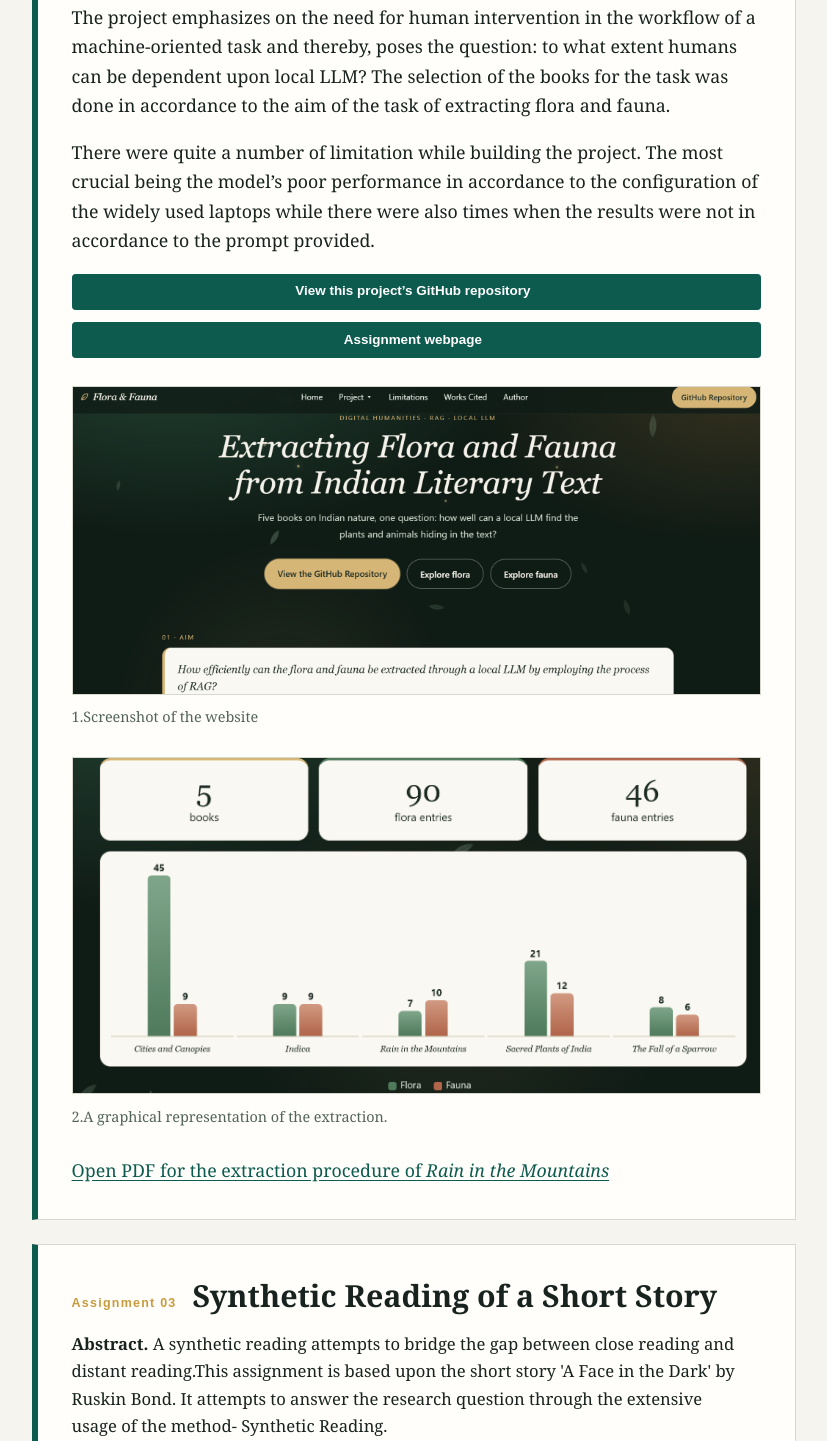
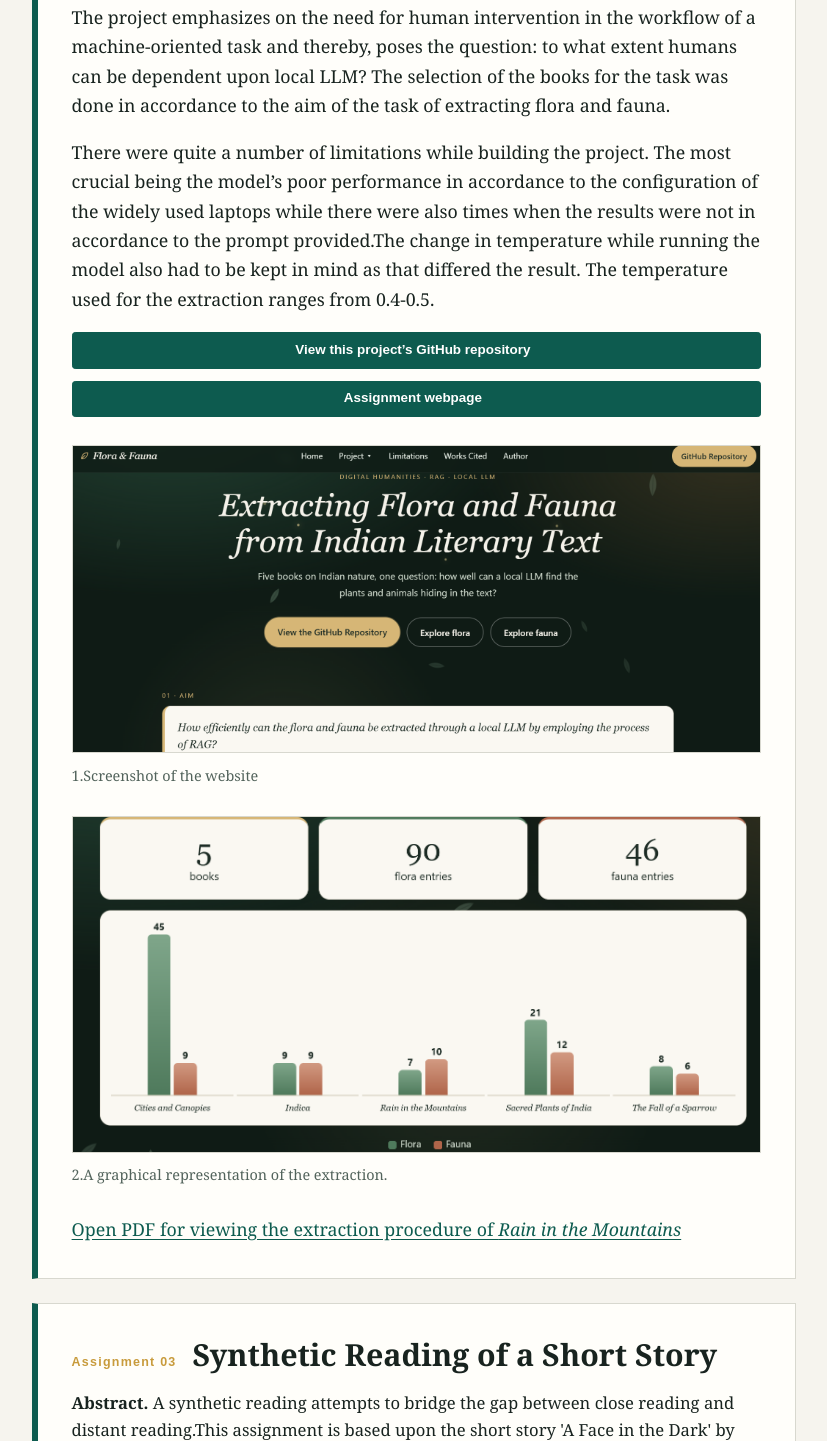
Before and after one commit to DiptashreeBanerjee/DH_Lab, a plain HTML site: page index.html in a window 1280 px wide. Shown: the part 3466-4907 px from the top of the page, without its empty margins (402-1229 px from the left). Drawn offline with Linux system fonts and the light colour scheme.

Commit message:
Update index.html

```diff
--- a/index.html
+++ b/index.html
@@ -351,7 +351,7 @@
               </header>
               <p class="assignment-abstract"><strong>Abstract.</strong> This project revolves around five Indian novels as its corpus. It attempts to extract the names of Indian flora and fauna through the usage of the RAG pipeline which is done by the usage of LM Studio and Anything LLM.</p>
               <p>The project emphasizes on the need for human intervention in the workflow of a machine-oriented task and thereby, poses the question: to what extent humans can be dependent upon local LLM?  The selection of the books for the task was done in accordance to the aim of the task of extracting flora and fauna.</p>
-<p> There were quite a number of limitation while building the project. The most crucial being the model’s poor performance in accordance to the configuration of the widely used laptops while there were also times when the results were not in accordance to the prompt provided.</p>
+<p> There were quite a number of limitations while building the project. The most crucial being the model’s poor performance in accordance to the configuration of the widely used laptops while there were also times when the results were not in accordance to the prompt provided.The change in temperature while running the model also had to be kept in mind as that differed the result. The temperature used for the extraction ranges from 0.4-0.5.</p>
 
               <!-- EDIT: Replace this with the GitHub repository URL for this assignment. -->
                <p class="assignment-repository" style="display:grid;grid-template-colums:repeat(auto-fit,minmax(15rem,1fr));gap:0.75rem;max-width:45rem">
@@ -359,10 +359,7 @@
                 <a class="repository-link" style="justify-content:center;text-align:center" target="_blank" rel="noopener noreferrer" href="https://diptashreebanerjee.github.io/Indian-literary-texts/">Assignment webpage</a>
                  <figure><img src="Images/S4.png" alt="Screenshot of the website"><figcaption>1.Screenshot of the website</figcaption></figure>
                 <figure><img src="Images/S5.png" alt="Screenshot of the website"><figcaption>2.A graphical representation of the extraction.</figcaption></figure>
-                 <a href="resume.pdf" target="_blank">Open PDF for the extraction procedure of <em>Rain in the Mountains</em></a>
-
-
-
+                 <a href="3.pdf" target="_blank">Open PDF for viewing the extraction procedure of <em>Rain in the Mountains</em></a>
             </article>
 
             <article class="assignment" id="assignment-3" aria-labelledby="assignment-3-title">
```
